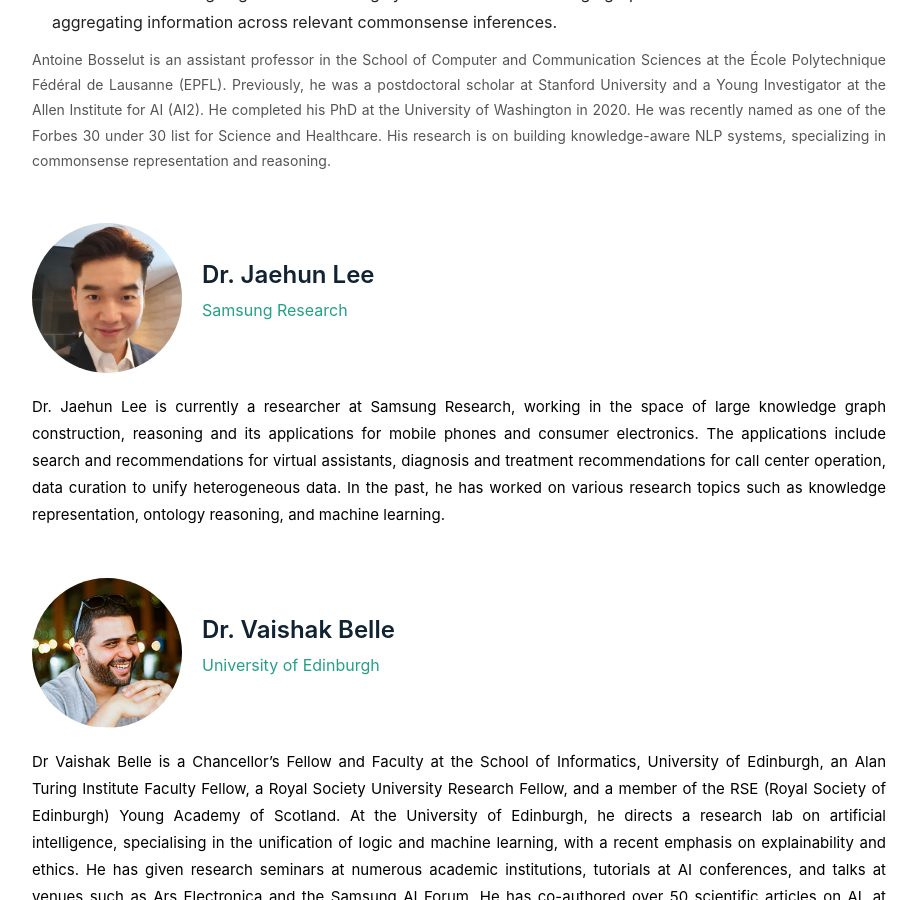
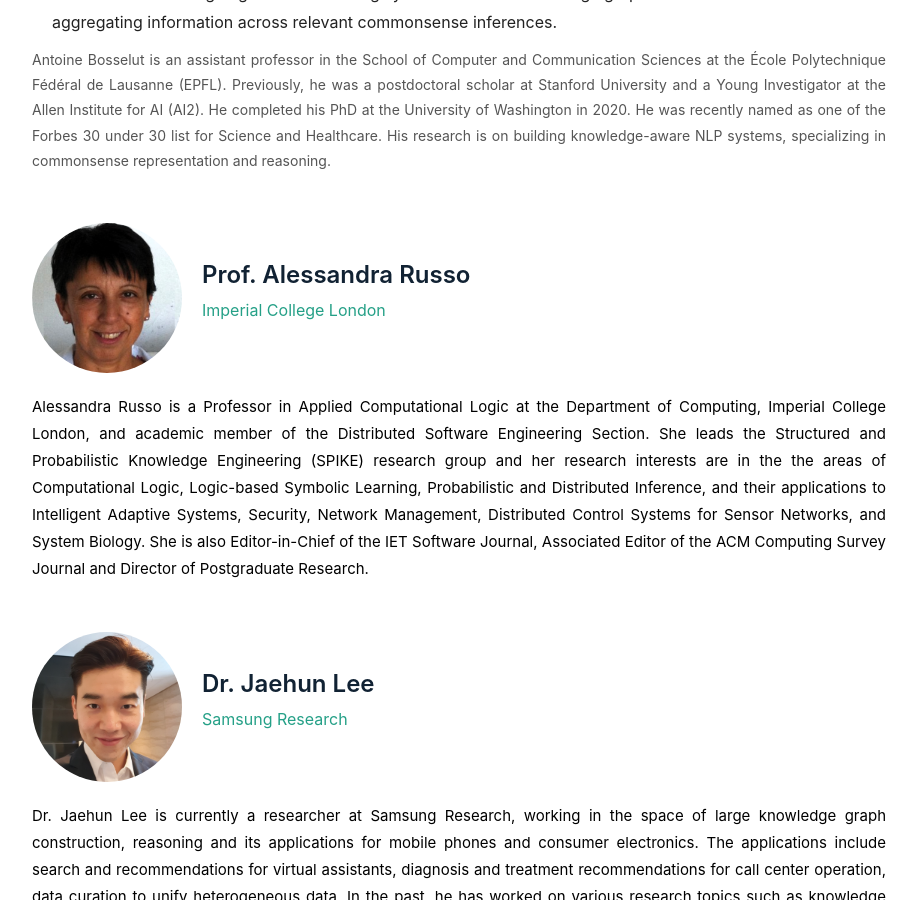
Before and after one commit to krhcai/krhcai.github.io, a Jekyll site: the page built from index.html, in a window 1280 px wide and 900 px high, scrolled down 3768 px. Shown: the whole window, without its empty margins (181-1098 px from the left). Built offline with Jekyll 4.4.1, drawn with Linux system fonts in a browser that asks for light colours; nearby versions of some CDN libraries; the list of posts is cut into pages by our own code.

Commit message:
added AR  bio and photo

```diff
--- a/index.html
+++ b/index.html
@@ -168,6 +168,40 @@ key: page-index
 
     <div style="margin-top:50px">
         <div class="image-cropper" style="float:left;  margin-right: 20px">
+            <img src="assets/images/speakers/ar.png" class="rounded" />
+        </div>
+        <div style="float:left;"">
+            <div class="name">Prof. Alessandra Russo</div>
+            <div class="affil">Imperial College London</div>
+
+        </div>
+        <div style="clear:both;""></div>
+        <!-- <div style="margin-left:20px; margin-top: 30px; color:rgb(53, 17, 17); font-size:12px"><i>Abstract</i></div> -->
+        <!-- <h4 class="abstract-title">Symbolic Scaffolds for Neural Commonsense Representation and Reasoning</h4>
+        <div class="abstract">
+            Situations described using natural language are richer than what humans explicitly communicate.
+            For example, the sentence "She pumped her fist" connotes many potential auspicious causes.
+            For machines to understand natural language, they must be able to make commonsense inferences about explicitly stated information.
+            However, current NLP systems lack the ability to ground the situations they encounter to relevant world knowledge.
+            Moreover, they struggle to reason over available facts to robustly generalize to future unseen events.
+            In this talk, I will describe efforts at transforming modern language models into robust commonsense knowledge models by
+            leveraging implicitly encoded knowledge representations.
+            Then, I will discuss work in designing robust reasoning systems that use knowledge graphs as a structural scaffold for
+            aggregating information across relevant commonsense inferences.
+        </div>  -->
+        <div class="bio_panel">
+            Alessandra Russo is a Professor in Applied Computational Logic at the Department of Computing, Imperial College London,
+            and academic member of the Distributed Software Engineering Section. She leads the Structured and Probabilistic Knowledge
+            Engineering (SPIKE) research group and her research interests are in the the areas of Computational Logic,
+            Logic-based Symbolic Learning, Probabilistic and Distributed Inference, and their applications to Intelligent Adaptive Systems,
+            Security, Network Management, Distributed Control Systems for Sensor Networks, and System Biology.
+            She is also Editor-in-Chief of the IET Software Journal, Associated Editor of the ACM Computing Survey Journal and
+            Director of Postgraduate Research.
+        </div>
+    </div>
+
+    <div style="margin-top:50px">
+        <div class="image-cropper" style="float:left;  margin-right: 20px">
             <img src="assets/images/speakers/jl.png" class="rounded" />
         </div>
         <div style="float:left;"">
```
Also changed, not shown: assets/images/speakers/ar.png (added).
